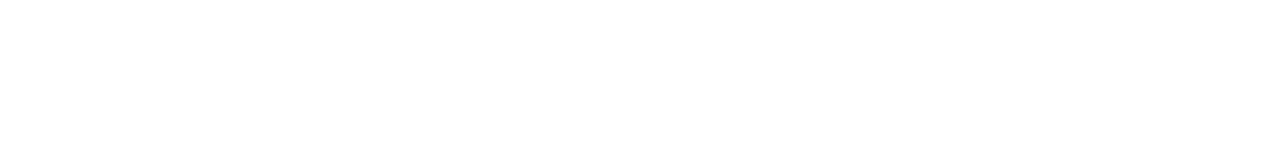
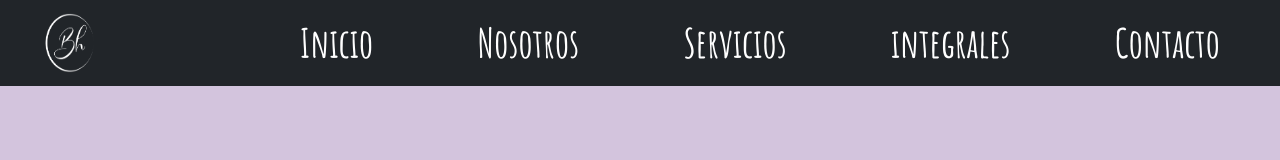
Before and after one commit to Bicri/SASS-BH, a website: page index.html in a window 1280 px wide. Drawn offline with Linux system fonts and the light colour scheme.

Commit message:
header finished

```diff
--- a/index.html
+++ b/index.html
@@ -31,8 +31,35 @@
     <link rel="preconnect" href="https://fonts.googleapis.com">
     <link rel="preconnect" href="https://fonts.gstatic.com" crossorigin>
     <link href="https://fonts.googleapis.com/css2?family=Amatic+SC:wght@700&family=Lato:wght@400;700&display=swap" rel="stylesheet">
+
+    <link rel="stylesheet" href="assets/css/app.css">
 </head>
 <body>
 
+    <header class="header" data-collapsed="false">
+        <div class="header__contenedor">
+
+            <div class="header__contenido">
+                <a href="index.html">
+                    <img src="assets/img/logo.png" alt="Imagen Logo" class="header__img">
+                </a>
+
+                <div class="hamburguer">
+                    <span class="hamburguer__btn"></span>
+                </div>
+            </div>
+
+            <nav class="nav">
+                    <a href="#" class="nav__link">Inicio</a>
+                    <a href="#" class="nav__link">Nosotros</a>
+                    <a href="#" class="nav__link">Servicios</a>
+                    <a href="#" class="nav__link">integrales</a>
+                    <a href="#" class="nav__link">Contacto</a>
+            </nav>
+        </div>
+    </header>
+
+
+    <script src="javascript/app.js"></script>
 </body>
 </html>
--- /dev/null
+++ b/javascript/app.js
@@ -0,0 +1,121 @@
+//--- SECCION DEL MENU ---------------------------------
+    //Variables
+    const header = document.querySelector('.header');
+    const hamburguer = document.querySelector('.hamburguer');
+    const nav = document.querySelector('.nav');
+
+    const alturaInicial = getAltura(header);
+
+    //Listeners
+    document.addEventListener('DOMContentLoaded', init);
+    hamburguer.addEventListener('click', menu);
+
+    //Funciones
+    function init(){
+        //Calcula la altura del header --> Necesario para la animación del menu
+        setAltura(header, getAltura(header));
+
+        //Carousel
+        //reproducirSlides(); //automaticamente
+    }
+
+    function menu(){
+        //El atributo permitirá saber el estado del nav
+        if(header.getAttribute("data-collapsed") === "false"){
+            header.setAttribute("data-collapsed", true);
+            setAltura(header, ( getAltura(nav) + alturaInicial) );
+            setTimeout(() => {
+                nav.classList.toggle('nav--collapsed');
+            }, 300);
+        }else{
+            header.setAttribute("data-collapsed", false);
+            setAltura(header, alturaInicial);
+            nav.classList.toggle('nav--collapsed');
+        }
+
+
+        document.querySelector('.hamburguer__btn').classList.toggle('hamburguer__btn--collapsed')
+    }
+
+    function setAltura(elemento, altura){
+        elemento.style.height = `${altura}px`;
+    }
+
+    function getAltura(elemento){
+        return elemento.clientHeight;
+    }
+
+//-------------------------------------------------------------------------------------------------
+
+//-- SECCION DEL CAROUSEL ---------------------------------------
+
+//     const slides = document.querySelectorAll('.carousel__slide');
+//     const next = document.querySelector(".carousel__next");
+//     const prev = document.querySelector(".carousel__prev");
+
+//     let slideActual = 0;
+//     let slidesTotal = slides.length - 1 ;
+
+//     next.addEventListener("click", siguienteImagen);
+//     prev.addEventListener("click", anteriorImagen);
+
+
+
+//     function anteriorImagen(){
+
+//         slideActual = slideActual === 0 ? slidesTotal : slideActual-1;
+
+//         moverCarousel(slides, 100, slideActual);
+//     }
+
+//     function siguienteImagen(){
+
+//         slideActual = slideActual === slidesTotal ? 0 : slideActual+1;
+
+//         moverCarousel(slides, 100, slideActual);
+//     }
+
+//     function moverCarousel(carousel, tamX, posicionActual){
+//         carousel.forEach( (slide, i) => {
+//             slide.style.transform = `translateX(${(tamX * (i-posicionActual))}%)`;
+//         } )
+//     }
+
+//     function reproducirSlides(){
+//         setInterval(() => {
+//             siguienteImagen();
+//         }, 3500);
+//     }
+
+
+// //-- FIN CAROUSEL -----------------------------------------------
+
+//     let carouselContenedor = document.querySelector(".carousel__container");
+//     let anchoCard;
+//     let tamMax;
+
+//     function actualizarInfo() {
+//         anchoCard = document.querySelector(".card").offsetWidth + 16; //Se suma el ancho de la card + margin
+//         tamMax = (document.querySelectorAll(".card").length * anchoCard) - document.querySelector(".carousel__container").clientWidth;
+//     }
+
+//     document.querySelector(".carousel__boton--prev").addEventListener("click", () =>{
+//         actualizarInfo(); //En caso de modificar el ancho de la pantalla
+//         if (carouselContenedor.scrollLeft > 0) {
+//             moverIzqCards(carouselContenedor, -anchoCard ); //El negativo lo mueve a la derecha
+//         }
+//     });
+
+//     document.querySelector(".carousel__boton--next").addEventListener("click", ()=>{
+//         actualizarInfo(); //En caso de modificar el ancho de la pantalla
+//         if (carouselContenedor.scrollLeft < tamMax) {
+//             moverIzqCards(carouselContenedor, anchoCard /* x numCards a mover*/);
+//         }
+//     });
+
+//     function moverIzqCards(elem, unit) {
+//         let recorrido = elem.scrollLeft; //Cuanto se ha movido el carousel
+
+//         //Mueve el carousel sumandole el ancho de la card
+//         elem.scrollLeft = ((unit) + recorrido);
+//     }
--- a/src/scss/app.scss
+++ b/src/scss/app.scss
@@ -1,5 +1,6 @@
 
 
 @use 'base';
+@use 'header';
 
 // @use 'utilidades'; //siempre compilar al final las utilidades
--- a/src/scss/base/_globales.scss
+++ b/src/scss/base/_globales.scss
@@ -13,11 +13,10 @@ html{
 body{
     font-family: v.$fuenteSecundaria;
     font-size: 1.6rem;
-    background-color: v.$cafeClaro;
+    background-color: v.$primario;
 }
 
 h1, h2, h3{
-    font-family: v.$fuente_principal;
     margin: 0 0 5rem 0;
     text-transform: uppercase;
     line-height: 1.5;
@@ -28,6 +27,7 @@ h1{
 }
 
 h2{
+    font-family: v.$fuente_principal;
     font-size: 3.6rem;
 }
 
@@ -41,15 +41,15 @@ p{
     line-height: 2;
 }
 
-.contenedor{
+[class$="__contenedor"]{
     width: 95%;
     max-width: 120rem;
     margin: 0 auto;
 }
 
 a{
+    color: v.$negro;
     text-decoration: none;
-    color: v.$negro;
 }
 
 img {
--- a/src/scss/base/_mixins.scss
+++ b/src/scss/base/_mixins.scss
@@ -13,8 +13,8 @@
     }
 }
 
-@mixin desktop {
-    @media (min-width: v.$desktop){
+@mixin laptop {
+    @media (min-width: v.$laptop){
         @content;
     }
 }
--- a/src/scss/base/_variables.scss
+++ b/src/scss/base/_variables.scss
@@ -1,19 +1,19 @@
 
 
 // Fuentes
-$fuente_principal: 'Raleway', sans-serif;
-$fuenteSecundaria: 'Roboto', sans-serif;
-$fuenteCursiva: 'Bona Nova', serif;
+$fuente_principal: 'Amatic SC', cursive;
+$fuenteSecundaria: 'Lato', sans-serif;
 
 //Media querys
 $telefono: 480px;
 $tablet: 768px;
-$desktop: 1024px;
+$laptop: 992px;
 
 //colores
-$primario: #5e311e;
-$secundario: #c39c63;
-$negro: #000000;
+$primario: #D3C4DD; //morado
+$secundario: #ECE1FE;
+$negro: #000;
+$negroGris: #212529;
 $blanco: #FFFFFF;
-$grisClaro: #eceeef;
-$cafeClaro: #ebe7de;
+$pupuraFuerte: #C598AB;
+$purpuraStrong: #800080;
--- /dev/null
+++ b/src/scss/header/_hamburguer.scss
@@ -0,0 +1,56 @@
+
+
+@use '../base/variables' as v;
+@use '../base/mixins' as m;
+
+.hamburguer{
+    width: 80px;
+    height: 80px;
+    position: relative;
+    display: flex;
+    justify-content: center;
+    align-items: center;
+    cursor: pointer;
+    transition: all 300ms ease-in-out;
+
+    @include m.tablet {
+        display: none;
+    }
+
+    &__btn{
+        width: 50px;
+        height: 4px;
+        background-color: v.$blanco;
+        border-radius: 10px;
+        transition: all 300ms ease-in-out;
+
+        &::before, &::after{
+            content: '';
+            position: absolute;
+            width: 50px;
+            height: 4px;
+            background-color: v.$blanco;
+            border-radius: 10px;
+            transition: all 300ms ease-in-out;
+        }
+
+        &::before{
+            transform: translateY(-16px);
+        }
+        &::after{
+            transform: translateY(16px);
+        }
+
+        &--collapsed{
+            transform: translateX(-50px);
+            background-color: transparent;
+
+            &::before{
+                transform: rotate(45deg) translate(35px, -35px);
+            }
+            &::after{
+                transform: rotate(-45deg) translate(35px, 35px);
+            }
+        }
+    }
+}
--- /dev/null
+++ b/src/scss/header/_header.scss
@@ -0,0 +1,37 @@
+@use '../base/variables' as v;
+@use '../base/mixins' as m;
+
+.header{
+    padding: 1.3rem 0;
+    background-color: v.$negroGris;
+    transition: height 1s ease;
+
+    @include m.tablet {
+        height: auto !important;
+
+        &__contenedor{
+            display: flex;
+            justify-content: space-between;
+        }
+    }
+
+
+    &__contenido{
+        display: flex;
+        justify-content: space-between;
+        align-items: center;
+        gap: 1rem;
+
+    }
+
+    &__img{
+        height: 80px;
+        width: 95px;
+        border-radius: 10%;
+
+        @include m.tablet {
+            height: 60px;
+            width: 60px;
+        }
+    }
+}
--- /dev/null
+++ b/src/scss/header/_index.scss
@@ -0,0 +1,3 @@
+@forward 'header';
+@forward 'nav';
+@forward 'hamburguer';
--- /dev/null
+++ b/src/scss/header/_nav.scss
@@ -0,0 +1,81 @@
+@use '../base/variables' as v;
+@use '../base/mixins' as m;
+
+
+.nav{
+
+    display: flex;
+    flex-direction: column;
+    align-items: center;
+
+    visibility: hidden;
+    opacity: 0;
+    position: absolute;
+
+    transition-property: opacity;
+    transition-duration: 500ms;
+    transition-timing-function: ease;
+
+    &--collapsed{
+        position: unset;
+        visibility: visible;
+        opacity: 1;
+    }
+
+    @include m.tablet {
+        width: 80%;
+        flex-direction: row;
+        justify-content: space-between;
+
+        position: unset;
+        visibility: visible;
+        opacity: 1;
+    }
+
+    &__link{
+        display: block;
+        color: v.$blanco;
+        font-family: v.$fuente_principal;
+        font-size: 2.5rem;
+        padding: 1rem;
+
+        width: 100%;
+        text-align: center;
+
+        transition-property: background-color, color,  opacity, border-radius;
+        transition-duration: 300ms;
+        transition-timing-function: ease-in-out;
+
+        &:first-of-type{
+            margin-top: 1rem;
+        }
+
+
+        &:last-of-type{
+            margin-top: 0;
+        }
+
+        &:hover{
+            background-color: v.$blanco;
+            color: v.$negro;
+            opacity: .5;
+            border-radius: 5px;
+        }
+
+        @include m.tablet {
+            font-size: 3rem;
+            width: auto;
+            padding: 0.5rem 1.5rem;
+            border-radius: 5px;
+
+            &:first-of-type{
+                margin-top: 0;
+            }
+        }
+
+        @include m.laptop{
+            padding: 0.5rem 2rem;
+            font-size: 4rem;
+        }
+    }
+}
```
Also changed, not shown: assets/css/app.css, 1 other file.
